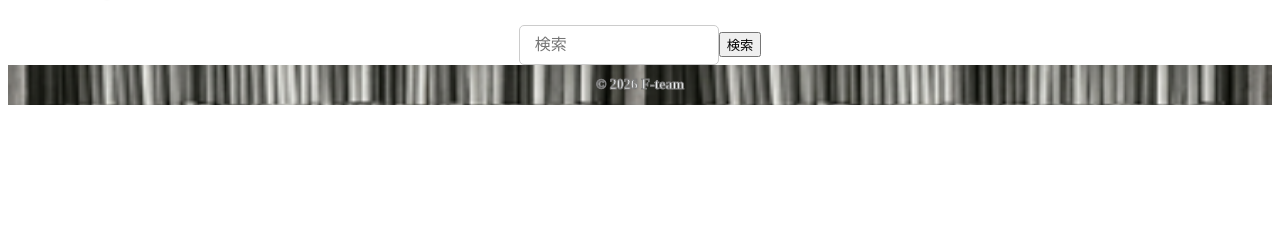
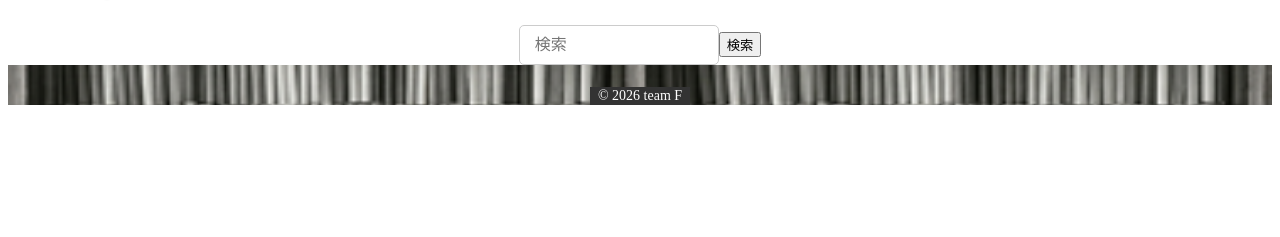
Before and after one commit to Spring-Hackathon-2026-F-team/ReadStage, a Flask app: page /books in a window 1280 px wide. Shown: the part 563-800 px from the top of the page. Run offline with Flask 2, Linux system fonts and the light colour scheme; some libraries are stand-ins or nearby versions.

Commit message:
footerのレイアウト変更を実施

```diff
--- a/ReadStage/static/css/base.css
+++ b/ReadStage/static/css/base.css
@@ -33,28 +33,27 @@
     height: 100%;
     object-fit: cover;  /* はみだし部分をトリミングし、縦横比を維持 */
     display: block;     /* footer-imageをブロック要素にし、余白をなくす */
-    z-index: 1;         /* 重なりの優先順位を1番下にする */
+    z-index: 10;        /* 重なりの優先順位は1番下 */
 }
 
 .copyright-container {
-    position: absolute; /* 親要素の左上が基準 */
-    top: 0;
-    left: 0;
-    width: 100%;
-    height: 100%;
-    z-index: 2;         /* 重なりの優先順位を2番目にする（footer-imageの上に重ねる） */
+    position: absolute; /* 親要素の左下が基準 */
+    bottom: 0;
+    left: 50%;
+    transform: translate(-50%); /* 自分自身の半分を左に戻す */
+    min-width: 100px;   /* 最低100pxを確保 */
+    height: 18px;
+    background-color: #333;
+    z-index: 20;        /* 重なりの優先順位は2番目（footer-imageの上に重ねる） */
     display: flex;              /* flexboxを適用 */
     justify-content: center;    /* 左右の中央揃え */
     align-items: center;        /* 上下の中央揃え */
 }
 
-#copyright {        /* copyright(©2026 F-team)の文字 */
+#copyright {        /* copyright(©2026 team-F)の文字 */
     margin: 0;      /* 余白をなくしてズレを防止 */
-    color: #f4f6f7;
+    color: #fff;
     font-size: 14px;
-    font-weight: bold;
     text-align: center;     /* 文字を中央へ */
     white-space: nowrap;    /* 常に1行に固定 */
-    -webkit-text-stroke-width: 1px;         /* 文字周囲に１pxの枠線をつける */
-    -webkit-text-stroke-color: #7C7C7C; /* 枠線の色はgray */
 }
--- a/ReadStage/templates/common/footer.html
+++ b/ReadStage/templates/common/footer.html
@@ -1,6 +1,6 @@
 <footer id="footer">
   <img src={{ url_for('static', filename='image/img_footer_bookshelf.png')}} alt="フッター背景画像" class="footer-image">
   <div class="copyright-container">
-    <div id="copyright">© 2026 F-team</div>
+    <div id="copyright">© 2026 team F</div>
   </div>
 </footer>
```
